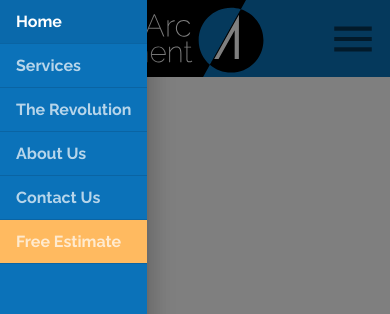
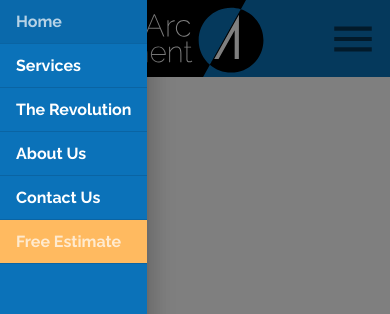
Before and after one commit to jeromeski/aceevolution, a React (Create React App) app: page / in a window 390 px wide. Both pictures are taken after a click on the button 353 px from the left and 38 px from the top of the page. Shown: the top 314 px of the page. Built offline with nearby package versions, Linux system fonts and the light colour scheme.

Commit message:
Cleanup - Refactoring - pt2

```diff
--- a/src/components/ui/Header.js
+++ b/src/components/ui/Header.js
@@ -111,7 +111,8 @@ const useStyles = makeStyles(theme => ({
     ...theme.typography.tab,
     color: 'white',
     opacity: 1
-  }
+  },
+
 }));
 
 const Header = props => {
@@ -155,7 +156,7 @@ const Header = props => {
 
   const routes = [
     { name: 'Home', link: '/', activeIndex: 0 },
-    { name: 'Services', link: '/services', activeIndex: 1 },
+    { name: 'Services', link: '/services', activeIndex: 1, ariaOwns: anchorEl ? 'simple-menu' : undefined, ariaPopup: anchorEl ? 'true' : undefined, mouseOver: event => handleClick(event) },
     { name: 'The Revolution', link: '/revolution', activeIndex: 2 },
     { name: 'About Us', link: 'about', activeIndex: 3 },
     { name: 'Contact Us', link: '/contact', activeIndex: 4 }
@@ -186,34 +187,9 @@ const Header = props => {
         onChange={handleChange}
         className={classes.tabContainer}
         indicatorColor='primary'>
-        <Tab component={Link} to='/' className={classes.tab} label='Home' />
-        <Tab
-          component={Link}
-          to='/services'
-          className={classes.tab}
-          label='Services'
-          aria-owns={anchorEl ? 'simple-menu' : undefined}
-          aria-haspopup={anchorEl ? 'true' : undefined}
-          onMouseOver={event => handleClick(event)}
-        />
-        <Tab
-          component={Link}
-          to='/revolution'
-          className={classes.tab}
-          label='The Revolution'
-        />
-        <Tab
-          component={Link}
-          to='/about'
-          className={classes.tab}
-          label='About Us'
-        />
-        <Tab
-          component={Link}
-          to='/contact'
-          className={classes.tab}
-          label='Contact Us'
-        />
+        {routes.map((route, index) => (
+          <Tab key={`${route}${index}`} className={classes.tab} component={Link} to={route.link} label={route.name} aria-owns={route.ariaOwns} aria-haspopup={route.ariaPopup} onMouseOver={route.mouseOver}></Tab>
+        ))}
       </Tabs>
       <Button variant='contained' color='secondary' className={classes.button}>
         Free Estimate
@@ -225,7 +201,9 @@ const Header = props => {
         onClose={handleClose}
         MenuListProps={{ onMouseLeave: handleClose }}
         classes={{ paper: classes.menu }}
-        elevation={0}>
+        elevation={0}
+        keepMounted
+        >
         {menuOptions.map((option, i) => (
           <MenuItem
             key={uuid()}
@@ -255,106 +233,11 @@ const Header = props => {
         onOpen={() => setOpenDrawer(true)}
         classes={{ paper: classes.drawer }}>
         <List disablePadding>
-          <ListItem
-            onClick={() => {
-              setOpenDrawer(false);
-              setValue(0);
-            }}
-            divider
-            button
-            component={Link}
-            to='/'
-            selected={value === 0}>
-            <ListItemText
-              className={
-                value === 0
-                  ? `classes.drawerItem ${classes.drawerItemSelected}`
-                  : classes.drawerItem
-              }
-              disableTypography>
-              Home
-            </ListItemText>
-          </ListItem>
-          <ListItem
-            onClick={() => {
-              setOpenDrawer(false);
-              setValue(1);
-            }}
-            divider
-            button
-            component={Link}
-            to='/services'
-            selected={value === 1}>
-            <ListItemText
-              className={
-                value === 1
-                  ? `classes.drawerItem ${classes.drawerItemSelected}`
-                  : classes.drawerItem
-              }
-              disableTypography>
-              Services
-            </ListItemText>
-          </ListItem>
-          <ListItem
-            onClick={() => {
-              setOpenDrawer(false);
-              setValue(2);
-            }}
-            divider
-            button
-            component={Link}
-            to='/revolution'
-            selected={value === 2}>
-            <ListItemText
-              className={
-                value === 2
-                  ? `classes.drawerItem ${classes.drawerItemSelected}`
-                  : classes.drawerItem
-              }
-              disableTypography>
-              The Revolution
-            </ListItemText>
-          </ListItem>
-          <ListItem
-            onClick={() => {
-              setOpenDrawer(false);
-              setValue(3);
-            }}
-            divider
-            button
-            component={Link}
-            to='/about'
-            selected={value === 3}>
-            <ListItemText
-              className={
-                value === 3
-                  ? `classes.drawerItem ${classes.drawerItemSelected}`
-                  : classes.drawerItem
-              }
-              disableTypography>
-              About Us
-            </ListItemText>
-          </ListItem>
-          <ListItem
-            onClick={() => {
-              setOpenDrawer(false);
-              setValue(4);
-            }}
-            divider
-            button
-            component={Link}
-            to='/contact'
-            selected={value === 4}>
-            <ListItemText
-              className={
-                value === 4
-                  ? `classes.drawerItem ${classes.drawerItemSelected}`
-                  : classes.drawerItem
-              }
-              disableTypography>
-              Contact Us
-            </ListItemText>
-          </ListItem>
+          {routes.map((route, index) => (
+            <ListItem divider button component={Link} to={route.link} selected={value === route.activeIndex} key={`${route}${route.activeIndex}`} onClick={() => {setOpenDrawer(false); setValue(route.activeIndex)}}>
+              <ListItemText className={route.activeIndex ? `classes.drawerItem ${classes.drawerItemSelected}` : classes.drawerItem} disableTypography>{route.name}</ListItemText>
+            </ListItem>
+          ))}
           <ListItem
             className={classes.drawerItemEstimate}
             onClick={() => {
```
